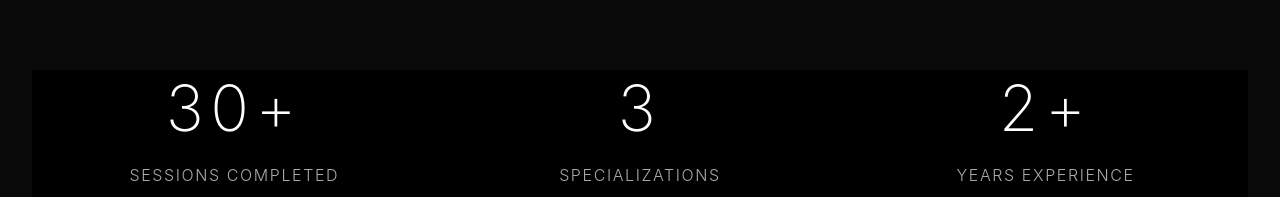
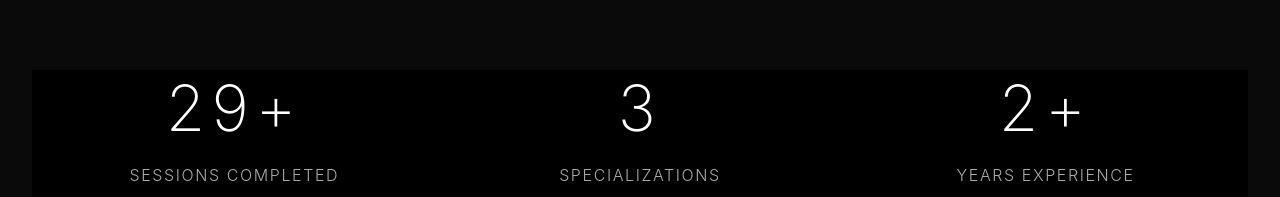
Before and after one commit to Birthright00/Ed-Studio, a React (Create React App) app: page /about in a window 1280 px wide. Shown: the part 1030-1227 px from the top of the page. Built offline with nearby package versions, Linux system fonts and the light colour scheme.

Commit message:
Added Animated Counter for numbers on about page

```diff
--- a/src/components/About.js
+++ b/src/components/About.js
@@ -1,4 +1,5 @@
 import React from 'react';
+import AnimatedCounter from './AnimatedCounter';
 
 const About = () => {
   return (
@@ -52,25 +53,19 @@ const About = () => {
         <div className="container">
           <div className="image-grid grid-three">
             <div className="text-center fade-in">
-              <h3 style={{fontSize: '4rem', fontWeight: '200', marginBottom: '1rem', color: '#ffffff'}}>
-                30+
-              </h3>
+              <AnimatedCounter end={30} suffix="+" duration={2500} />
               <p style={{textTransform: 'uppercase', letterSpacing: '0.1em', fontSize: '1rem'}}>
                 Sessions Completed
               </p>
             </div>
             <div className="text-center fade-in fade-in-delay-1">
-              <h3 style={{fontSize: '4rem', fontWeight: '200', marginBottom: '1rem', color: '#ffffff'}}>
-                3
-              </h3>
+              <AnimatedCounter end={3} duration={1500} />
               <p style={{textTransform: 'uppercase', letterSpacing: '0.1em', fontSize: '1rem'}}>
                 Specializations
               </p>
             </div>
             <div className="text-center fade-in fade-in-delay-2">
-              <h3 style={{fontSize: '4rem', fontWeight: '200', marginBottom: '1rem', color: '#ffffff'}}>
-                2+
-              </h3>
+              <AnimatedCounter end={2} suffix="+" duration={2000} />
               <p style={{textTransform: 'uppercase', letterSpacing: '0.1em', fontSize: '1rem'}}>
                 Years Experience
               </p>
--- /dev/null
+++ b/src/components/AnimatedCounter.js
@@ -0,0 +1,75 @@
+import React, { useState, useEffect, useRef } from 'react';
+
+const AnimatedCounter = ({ end, duration = 2000, suffix = "", start = 0, style }) => {
+  const [count, setCount] = useState(start);
+  const [isVisible, setIsVisible] = useState(false);
+  const counterRef = useRef();
+
+  useEffect(() => {
+    const observer = new IntersectionObserver(
+      ([entry]) => {
+        if (entry.isIntersecting && !isVisible) {
+          setIsVisible(true);
+        }
+      },
+      { threshold: 0.1 }
+    );
+
+    if (counterRef.current) {
+      observer.observe(counterRef.current);
+    }
+
+    return () => {
+      if (counterRef.current) {
+        observer.unobserve(counterRef.current);
+      }
+    };
+  }, [isVisible]);
+
+  useEffect(() => {
+    if (!isVisible) return;
+
+    let startTime;
+    let animationFrame;
+
+    const animate = (timestamp) => {
+      if (!startTime) startTime = timestamp;
+      const progress = Math.min((timestamp - startTime) / duration, 1);
+
+      // Easing function for smooth animation
+      const easeOutQuart = 1 - Math.pow(1 - progress, 4);
+      const currentCount = Math.floor(easeOutQuart * (end - start) + start);
+
+      setCount(currentCount);
+
+      if (progress < 1) {
+        animationFrame = requestAnimationFrame(animate);
+      }
+    };
+
+    animationFrame = requestAnimationFrame(animate);
+
+    return () => {
+      if (animationFrame) {
+        cancelAnimationFrame(animationFrame);
+      }
+    };
+  }, [isVisible, end, start, duration]);
+
+  return (
+    <h3
+      ref={counterRef}
+      style={{
+        fontSize: '4rem',
+        fontWeight: '200',
+        marginBottom: '1rem',
+        color: '#ffffff',
+        ...style
+      }}
+    >
+      {count}{suffix}
+    </h3>
+  );
+};
+
+export default AnimatedCounter;
```
